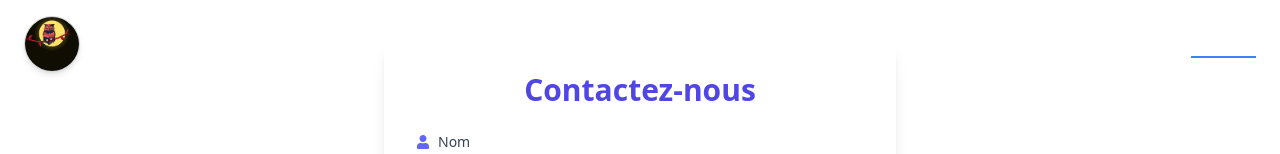
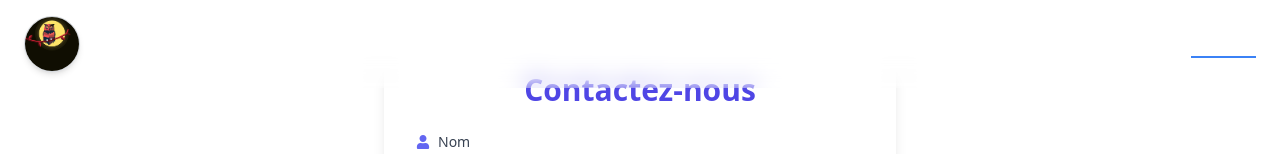
Before and after one commit to Frankam487/Omiie_Tech, a React (Vite) app: page /contact in a window 1280 px wide. Shown: the top 154 px of the page. Built offline with nearby package versions, Linux system fonts and the light colour scheme.

Commit message:
header modified

```diff
--- a/src/components/Header.jsx
+++ b/src/components/Header.jsx
@@ -42,8 +42,8 @@ const Header = () => {
       )}
 
       <header
-        className={`fixed top-0 left-0 w-full z-50 transition-all duration-300 ${
-          scrolled ? "bg-white shadow-md text-gray-900" : "bg-transparent text-white"
+        className={`fixed top-0 left-0 w-full z-50 transition-all duration-300 backdrop-blur-md bg-opacity-80 ${
+          scrolled ? "bg-white/80 shadow-md text-gray-900" : "bg-transparent text-white"
         }`}
       >
         <nav className="max-w-7xl mx-auto px-6 py-4 flex justify-between items-center">
```
